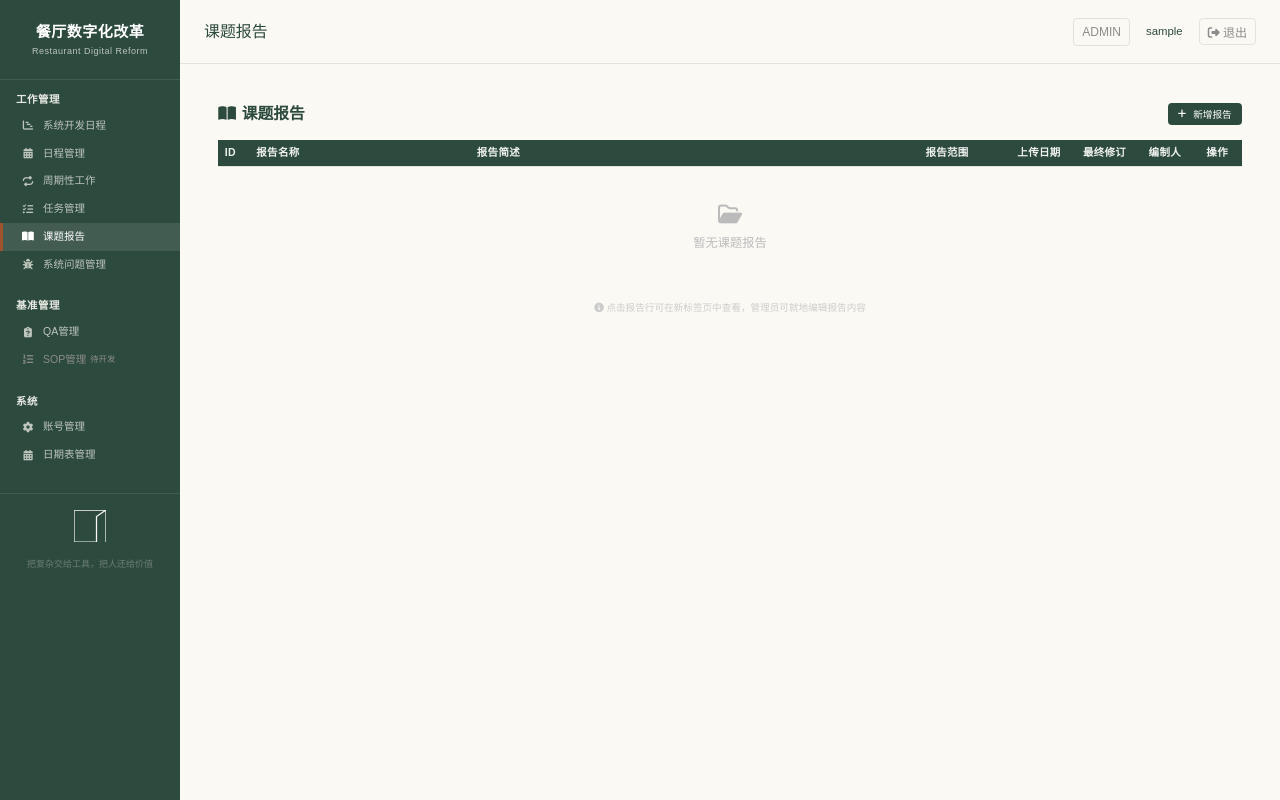
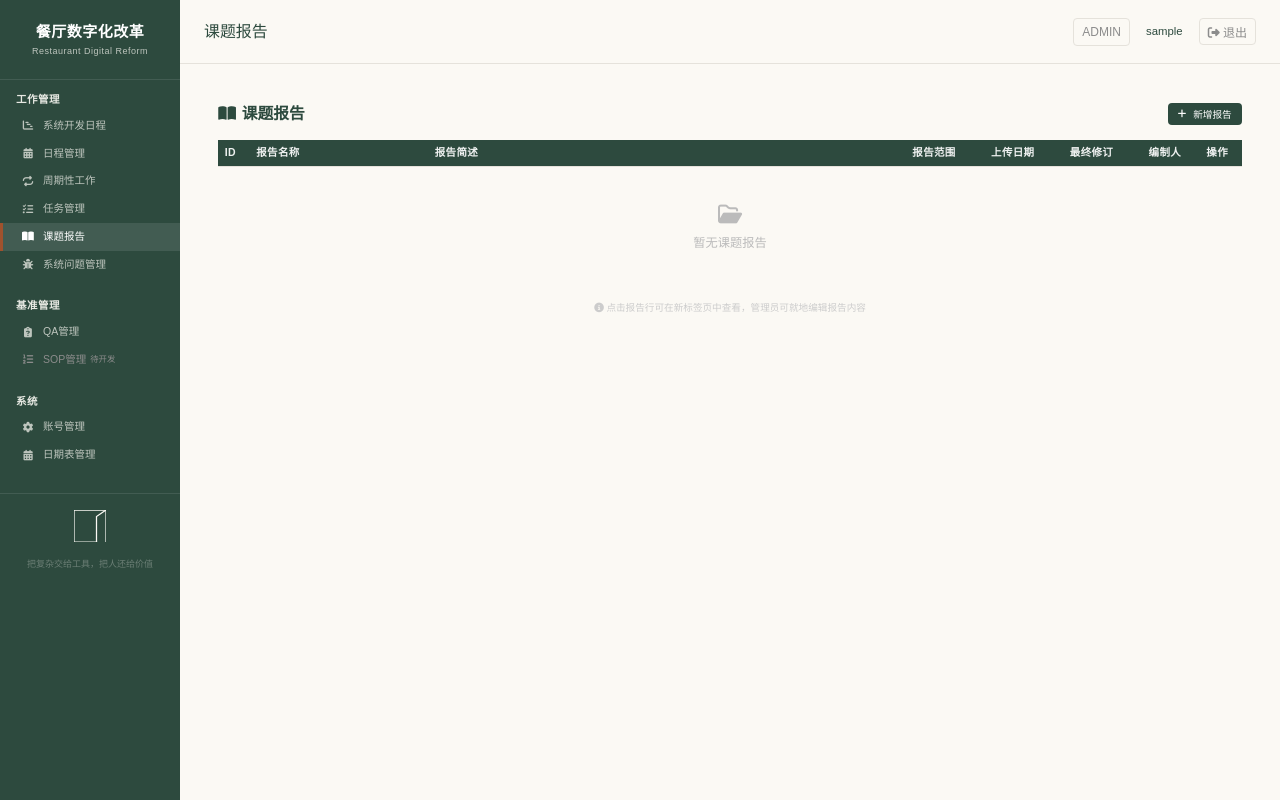
Before and after one commit to kay200283/P032-restaurant-digital-reform, a Flask app: page /work-mgmt/topic-report in a window 1280 px wide. Run offline with Flask 3, Linux system fonts and the light colour scheme; the visitor is signed in with stand-in values (Sample User, id 1); data that the repository does not hold is empty; some web fonts are replaced.

Commit message:
style(report): 名称/范围列收窄,日期列加宽修复截断

```diff
--- a/templates/work_topic_report.html
+++ b/templates/work_topic_report.html
@@ -47,11 +47,11 @@
             <thead>
                 <tr>
                     <th style="width:3em">ID</th>
-                    <th style="width:21em">报告名称</th>
+                    <th style="width:17em">报告名称</th>
                     <th>报告简述</th>
-                    <th style="width:8.75em">报告范围</th>
-                    <th style="width:6.25em">上传日期</th>
-                    <th style="width:6.25em">最终修订</th>
+                    <th style="width:7.5em">报告范围</th>
+                    <th style="width:7.5em">上传日期</th>
+                    <th style="width:7.5em">最终修订</th>
                     <th style="width:5.5em">编制人</th>
                     {% if is_admin %}<th style="width:4em">操作</th>{% endif %}
                 </tr>
```
